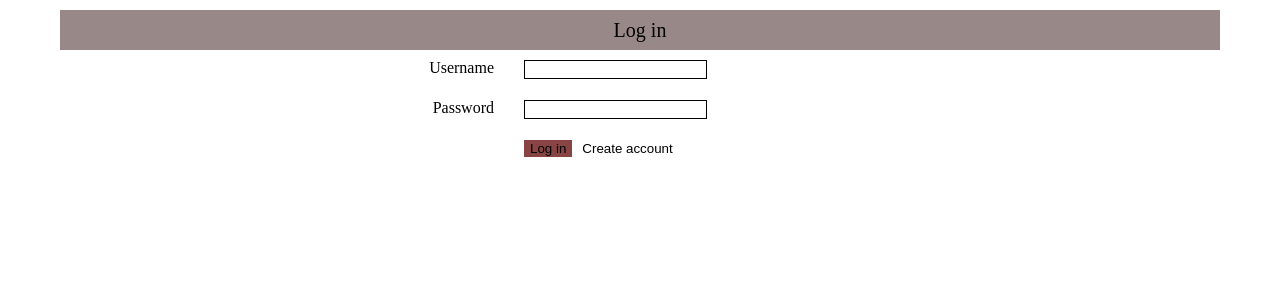
After one commit to drkitty/checklist, a Flask app: page /login in a window 1280 px wide. The commit adds this page. Shown: the top 300 px of the page. Run offline with Flask 2, Linux system fonts and the light colour scheme.

Commit message:
Consolidate some stuff; add Users and login sessions

```diff
--- a/controllers/checklist.py
+++ b/controllers/checklist.py
@@ -1,37 +1,67 @@
 from uuid import uuid4
 
-from flask import render_template, request
+from flask import redirect, render_template, request, session
 
 from app import app
 from database.core import Session, transaction
-from database.data import Item
+from database.data import Item, User
+
+
+def require_auth(func):
+    def new_func(*args, **kwargs):
+        if session.get('username', None) is None:
+            return redirect('/login')
+        return func(*args, **kwargs)
+    new_func.__name__ = func.__name__
+    new_func.__module__ = func.__module__
+    new_func.__doc__ = func.__doc__
+
+    return new_func
+
+
+@app.route('/login', methods=('GET', 'POST'))
+@transaction
+def login(s):
+    if request.method == 'GET':
+        return render_template('login.html')
+    elif request.method == 'POST':
+        u = s.query(User).filter(
+            User.name == request.form['username']).first()
+        if not u or not u.test_password(request.form['password']):
+            return 'There is no user with that username and password', 403
+        else:
+            session['username'] = request.form['username']
+            return redirect('/all')
 
 
 @app.route('/all', methods=('GET',))
+@require_auth
 @transaction
-def view_checklist(session):
-    rows = [(x.id, x.done, x.description) for x in session.query(Item).all()]
+def view_checklist(s):
+    rows = [(x.id, x.done, x.description) for x in s.query(Item).all()]
     return render_template('checklist.html', rows=rows)
 
 
 @app.route('/create', methods=('POST',))
+@require_auth
 @transaction
-def create_item(session):
+def create_item(s):
     i = Item()
     i.id = uuid4().hex
     i.done = False
     i.description = request.form['description']
-    session.add(i)
-    session.commit()
+    s.add(i)
+    s.commit()
     return render_template(
         'parts/checklist_item.html', id=i.id, done=False,
         description=i.description)
 
 
 @app.route('/edit', methods=('POST',))
+@require_auth
 @transaction
-def edit_item(session):
-    i = session.query(Item).filter(Item.id == request.form['id']).first()
+def edit_item(s):
+    i = s.query(Item).filter(Item.id == request.form['id']).first()
     i.description = request.form.get('description', i.description)
     if 'done' in request.form:
         i.done = request.form['done'] == 'true'
@@ -39,9 +69,10 @@ def edit_item(session):
 
 
 @app.route('/remove', methods=('POST',))
+@require_auth
 @transaction
-def remove_item(session):
-    i = session.query(Item).filter(
+def remove_item(s):
+    i = s.query(Item).filter(
         Item.id == request.form['id']).delete()
-    session.commit()
+    s.commit()
     return '', 204
--- a/samples/python.py
+++ b/samples/python.py
@@ -1,5 +1,8 @@
+hash_rounds = 20000
+
 app_config = {
     'debug': True,
+    'secret_key': '',
 }
 
 database = {
--- a/static/base.css
+++ b/static/base.css
@@ -23,7 +23,20 @@ body {
   background: none;
 }
 
-input[type=text] {
+input[type="text"],input[type="password"] {
   border: none;
   background: none;
 }
+
+button {
+  border: none;
+  background: none;
+}
+
+div#header {
+    padding: 10px 5px;
+    margin-bottom: 10px;
+    background: #988;
+    font-size: 20px;
+    text-align: center;
+}
--- /dev/null
+++ b/static/login.css
@@ -0,0 +1,30 @@
+input[type="text"],input[type="password"] {
+  border: 1px solid black;
+}
+
+li {
+  padding-top: 10px;
+  padding-bottom: 10px;
+}
+
+div.css-left {
+  float: left;
+  text-align: right;
+  height: 100%;
+  vertical-align: middle;
+  width: 30%; /* fallback */
+  width: calc(40% - 30px);
+}
+
+div.css-right {
+  float: right;
+  width: 60%;
+}
+
+div.row {
+  height: 40px;
+}
+
+button[type="submit"] {
+  background: #844;
+}
--- a/templates/base.html
+++ b/templates/base.html
@@ -3,7 +3,9 @@
   <head>
     <meta charset="utf-8">
     <title>{{ title }}</title>
-    {% block scripts %}{% endblock %}
+    {% block scripts %}
+      <script src="/static/core.js"></script>
+    {% endblock %}
     {% block stylesheets %}
       <link href="/static/css-reset.css" rel="stylesheet" type="text/css">
       <link href="/static/base.css" rel="stylesheet" type="text/css">
--- a/templates/checklist.html
+++ b/templates/checklist.html
@@ -2,6 +2,7 @@
 
 
 {% block scripts %}
+{{ super() }}
 <script src="/static/checklist.js"></script>
 {% endblock %}
 
--- /dev/null
+++ b/templates/login.html
@@ -0,0 +1,32 @@
+{% extends "base.html" %}
+
+
+{% block stylesheets %}
+  {{ super() }}
+  <link href="/static/login.css" rel="stylesheet" type="text/css">
+{% endblock %}
+
+
+{% block body %}
+  <div id="header">
+    <h1>Log in</h1>
+  </div>
+  <div id="content" class="keep-children-inside">
+    <form method="POST">
+      <div class="css-keep-children-inside row">
+        <div class="css-left"><label for="name">Username</label></div>
+        <div class="css-right"><input type="text" name="username"></div>
+      </div>
+      <div class="css-keep-children-inside row">
+        <div class="css-left"><label for="password">Password</label></div>
+        <div class="css-right"><input type="password" name="password"></div>
+      </div>
+      <div>
+        <div class="css-right">
+          <button type="submit">Log in</button>
+          <button id="create-account">Create account</button>
+        </div>
+      </div>
+    </form>
+  </div>
+{% endblock %}
```
Also changed, not shown: database/data.py (+28 -1 lines), static/checklist.css (+0 -8 lines), static/checklist.js (+0 -60 lines), static/core.js (added, +59 -0 lines).
